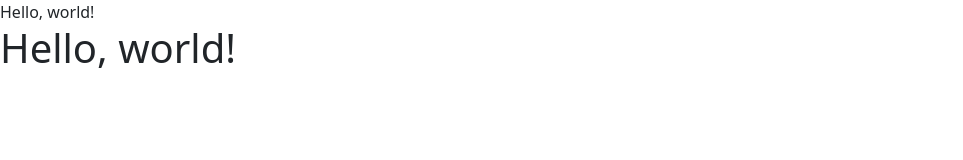
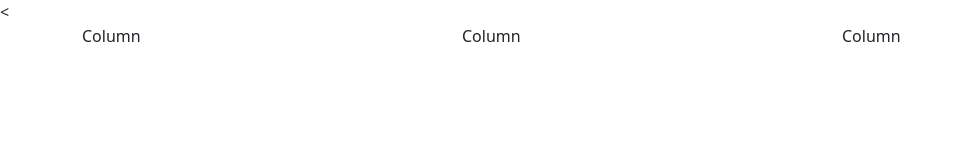
Before and after one commit to RaMaC1988/bootstrap-boilerplate, a plain HTML site: page index.html in a window 1280 px wide. Shown: the whole page, without its empty margins (0-963 px from the left). Drawn offline with nearby package versions, Linux system fonts and the light colour scheme.

Commit message:
add 3 columns

```diff
--- a/index.html
+++ b/index.html
@@ -7,21 +7,30 @@
 
     <!-- Bootstrap CSS -->
     <link href="https://cdn.jsdelivr.net/npm/bootstrap@5.1.3/dist/css/bootstrap.min.css" rel="stylesheet" integrity="sha384-1BmE4kWBq78iYhFldvKuhfTAU6auU8tT94WrHftjDbrCEXSU1oBoqyl2QvZ6jIW3" crossorigin="anonymous">
-    <link
+    <link rel="stylesheet" href="./css/styles.css">
+
     <title>Hello, world!</title>
   </head>
   <body>
-    <h1>Hello, world!</h1>
+    <<div class="container">
+        <div class="row">
+          <div class="col">
+            Column
+          </div>
+          <div class="col">
+            Column
+          </div>
+          <div class="col">
+            Column
+          </div>
+        </div>
+      </div>
 
     <!-- Optional JavaScript; choose one of the two! -->
 
     <!-- Option 1: Bootstrap Bundle with Popper -->
     <script src="https://cdn.jsdelivr.net/npm/bootstrap@5.1.3/dist/js/bootstrap.bundle.min.js" integrity="sha384-ka7Sk0Gln4gmtz2MlQnikT1wXgYsOg+OMhuP+IlRH9sENBO0LRn5q+8nbTov4+1p" crossorigin="anonymous"></script>
 
-    <!-- Option 2: Separate Popper and Bootstrap JS -->
-    <!--
-    <script src="https://cdn.jsdelivr.net/npm/@popperjs/core@2.10.2/dist/umd/popper.min.js" integrity="sha384-7+zCNj/IqJ95wo16oMtfsKbZ9ccEh31eOz1HGyDuCQ6wgnyJNSYdrPa03rtR1zdB" crossorigin="anonymous"></script>
-    <script src="https://cdn.jsdelivr.net/npm/bootstrap@5.1.3/dist/js/bootstrap.min.js" integrity="sha384-QJHtvGhmr9XOIpI6YVutG+2QOK9T+ZnN4kzFN1RtK3zEFEIsxhlmWl5/YESvpZ13" crossorigin="anonymous"></script>
-    -->
+
   </body>
 </html>
```
